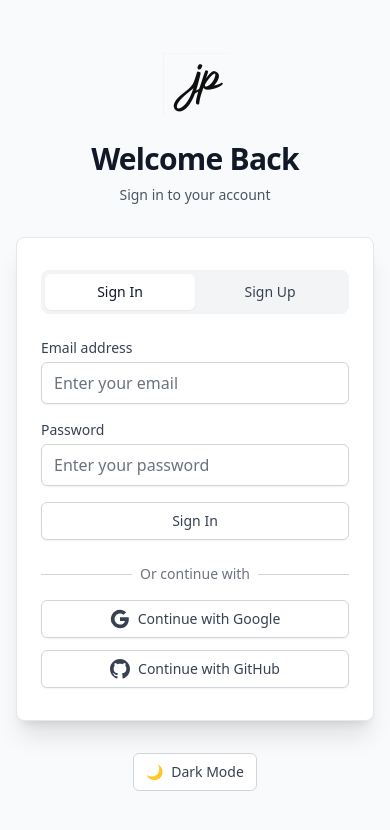
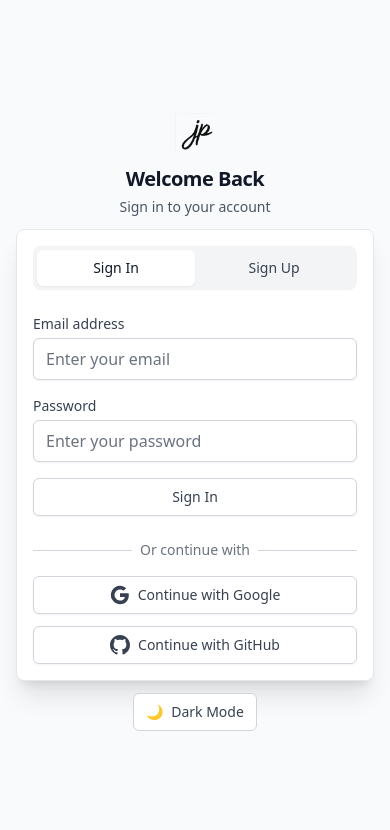
Before and after one commit to jpaladini/jpaladini, an Astro site: page / in a window 390 px wide. Built offline with nearby package versions, Linux system fonts and the light colour scheme; Astro itself is replaced by a stand-in of ours; no server answers.

Commit message:
Optimize auth splash screen for mobile responsiveness
- Remove double min-h-screen constraints causing overflow
- Add responsive spacing (py-2 sm:py-4 lg:py-8)
- Implement responsive logo sizing (h-10 sm:h-12 lg:h-16)
- Add responsive typography (text-xl sm:text-2xl lg:text-3xl)
- Reduce mobile overflow from 167px to 0px on 375x667 viewport
- Improve desktop medium overflow from 66px to 18px
- Remove debug logging from supabaseClient.js

```diff
--- a/src/pages/index.astro
+++ b/src/pages/index.astro
@@ -14,34 +14,34 @@ const SUPABASE_ANON_KEY = import.meta.env.PUBLIC_SUPABASE_ANON_KEY
   </head>
 
   <body class="min-h-screen bg-gray-50 dark:bg-gray-900 transition-colors duration-300">
-    <div class="min-h-screen flex items-center justify-center py-12 px-4 sm:px-6 lg:px-8">
-      <div class="max-w-md w-full space-y-8">
+    <div class="flex items-center justify-center min-h-screen py-2 sm:py-4 lg:py-8 px-4 sm:px-6 lg:px-8">
+      <div class="max-w-md w-full space-y-3 sm:space-y-4 lg:space-y-6">
 
         <!-- Logo -->
-        <div class="text-center">
+        <div class="text-center flex-shrink-0">
           <!-- Dynamic logo for light/dark mode -->
           <img
             src="/jp_black.webp"
             alt="JP Logo"
-            class="mx-auto h-16 w-auto dark:hidden border-0 outline-none"
+            class="mx-auto h-10 sm:h-12 lg:h-16 w-auto dark:hidden border-0 outline-none"
             style="border: none; outline: none;"
           />
           <img
             src="/jp_white.webp"
             alt="JP Logo"
-            class="mx-auto h-16 w-auto hidden dark:block border-0 outline-none"
+            class="mx-auto h-10 sm:h-12 lg:h-16 w-auto hidden dark:block border-0 outline-none"
             style="border: none; outline: none;"
           />
-          <h2 class="mt-6 text-center text-3xl font-bold tracking-tight text-gray-900 dark:text-white">
+          <h2 class="mt-3 sm:mt-4 lg:mt-6 text-center text-xl sm:text-2xl lg:text-3xl font-bold tracking-tight text-gray-900 dark:text-white">
             Welcome Back
           </h2>
-          <p class="mt-2 text-center text-sm text-gray-600 dark:text-gray-400">
+          <p class="mt-1 sm:mt-2 text-center text-sm text-gray-600 dark:text-gray-400">
             Sign in to your account
           </p>
         </div>
 
         <!-- Authentication Forms -->
-        <div class="bg-white dark:bg-gray-800 py-8 px-6 shadow-xl rounded-lg border dark:border-gray-700">
+        <div class="bg-white dark:bg-gray-800 py-4 sm:py-6 lg:py-8 px-4 sm:px-6 shadow-xl rounded-lg border dark:border-gray-700 flex-shrink">
 
           <!-- Toggle between Sign In and Sign Up -->
           <div class="flex mb-6 bg-gray-100 dark:bg-gray-700 rounded-lg p-1">
```
Also changed, not shown: src/lib/supabaseClient.js (+0 -7 lines).
